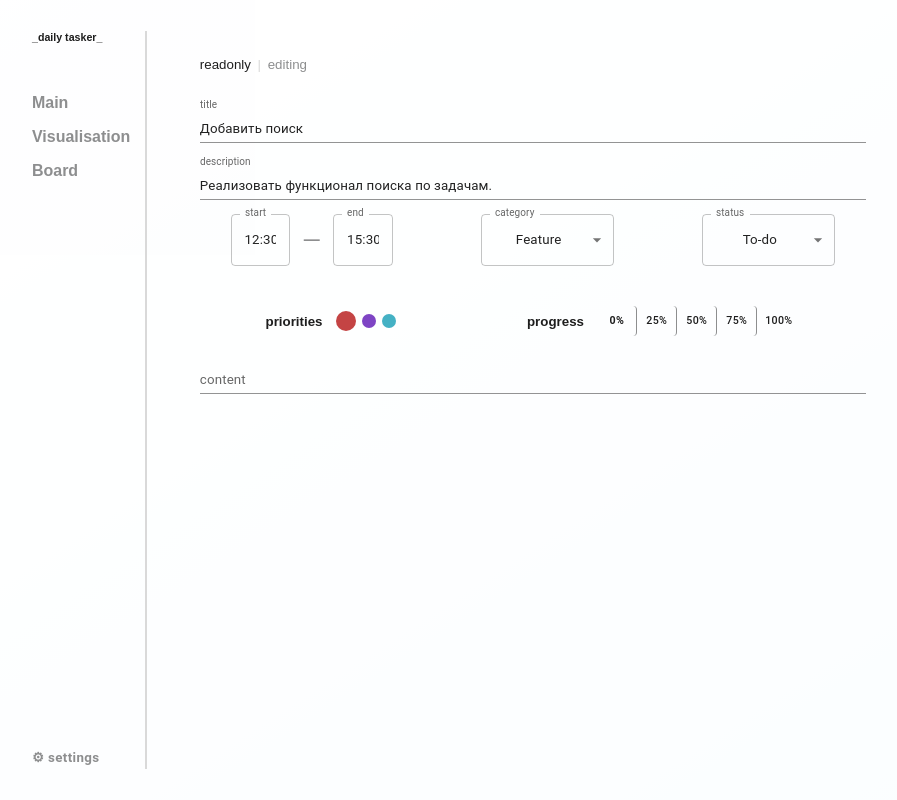
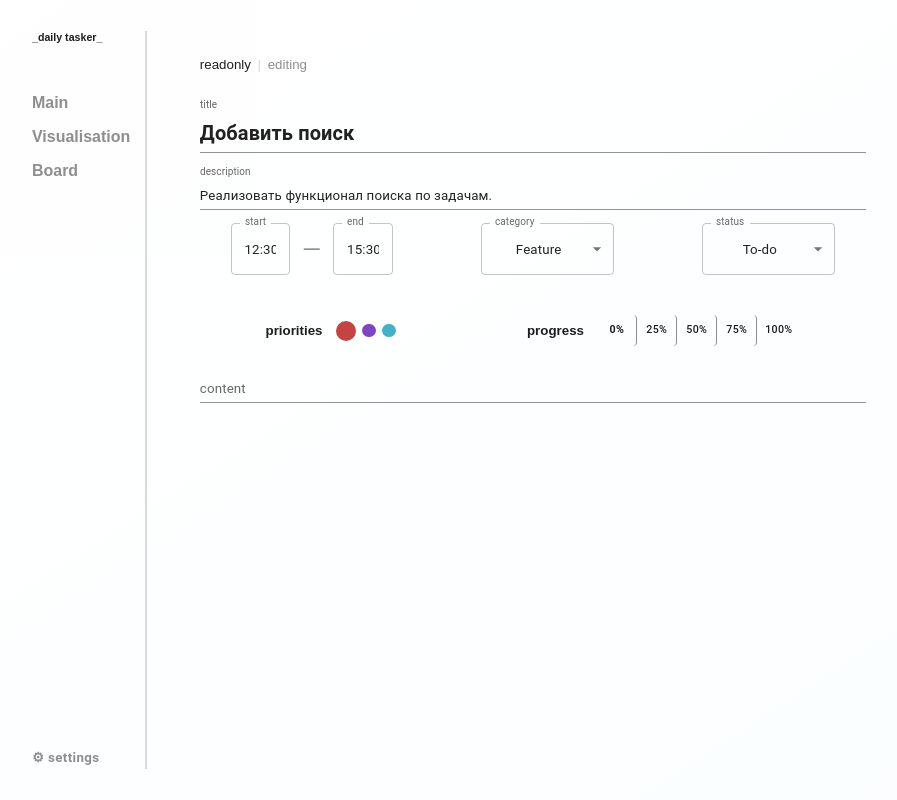
Before and after one commit to ZaplatiteZaSitePJ/t1-tasker, a React (Vite) app: page /0 in a window 1280 px wide. Shown: the whole page, without its empty margins (0-897 px from the left). Built offline with nearby package versions, Linux system fonts and the light colour scheme.

Commit message:
changed title size in TaskDetailes

```diff
--- a/src/components/pages/TaskList_(Main)/components/taskDetailes/TaskDetailesForm.tsx
+++ b/src/components/pages/TaskList_(Main)/components/taskDetailes/TaskDetailesForm.tsx
@@ -85,7 +85,9 @@ const TaskDetailesForm: FC<TaskDetaileFormProps> = ({ isReadOnly }) => {
 						label="title"
 						variant="standard"
 						fullWidth
-						sx={{fontSize: "var(--large-font-size)"}}
+						sx={{'& .MuiInputBase-input': {
+          					fontSize: '1.5rem', fontWeight: "bold",  // Измените значение по своему усмотрению
+        				},}}
 						InputProps={{
 							readOnly: isReadOnly,
 						}}
```
